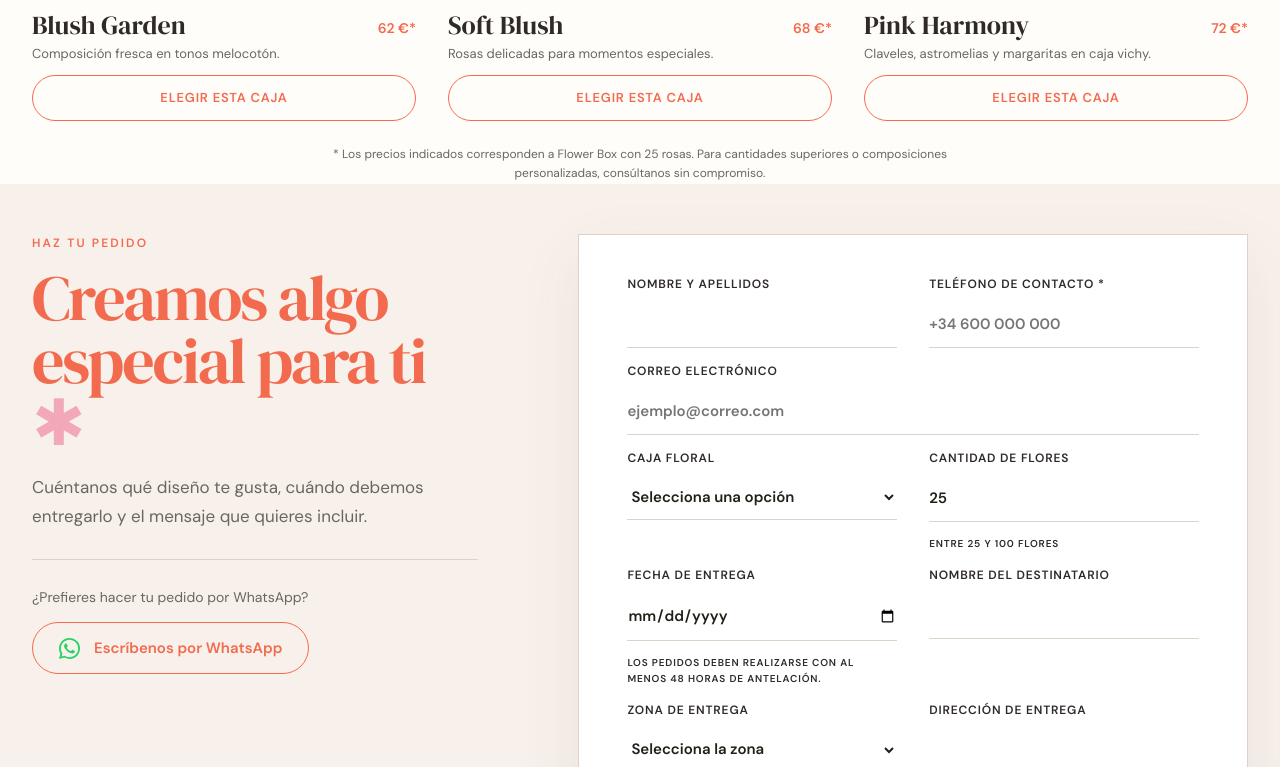
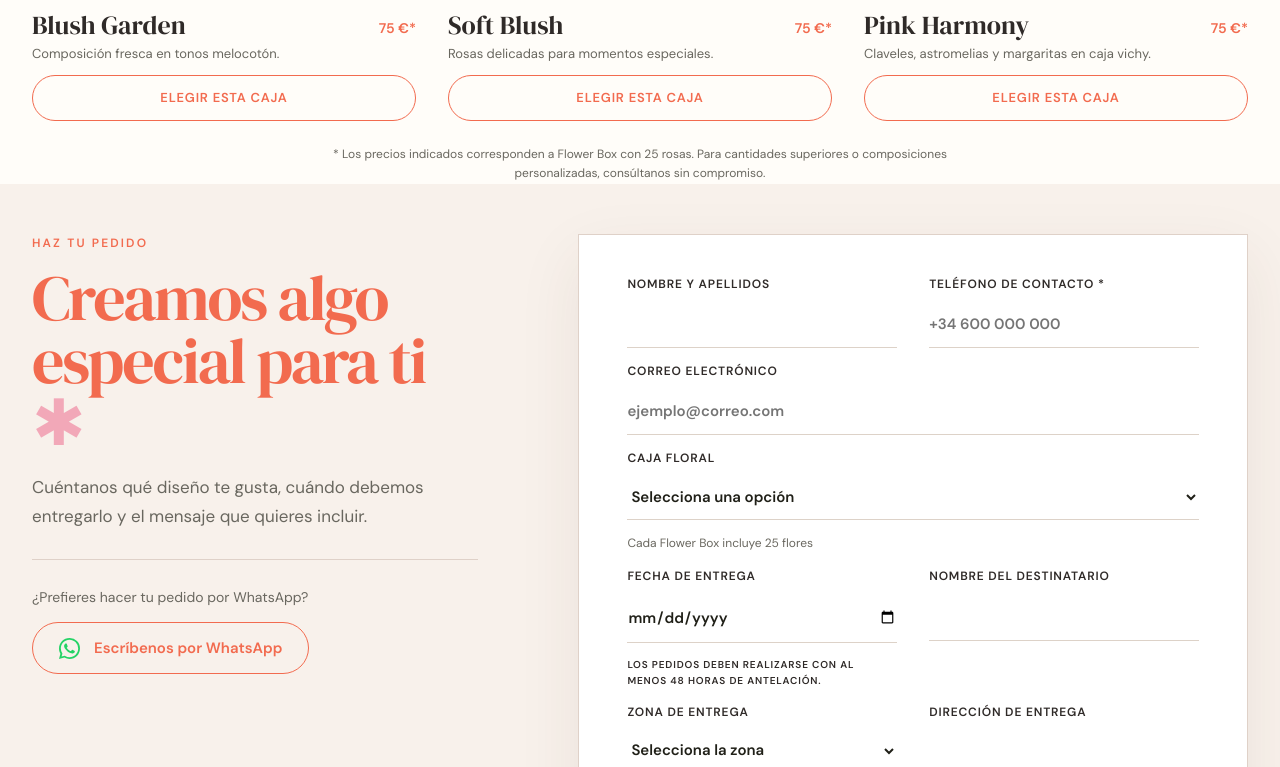
Before and after one commit to Maryery/the-flowers-box, a plain HTML site: page index.html in a window 1280 px wide. Shown: the part 1823-2590 px from the top of the page. Drawn offline with Linux system fonts and the light colour scheme.

Commit message:
Mas cambios en el formulario

```diff
--- a/index.html
+++ b/index.html
@@ -203,7 +203,7 @@
 									<h3>Pink Moment</h3>
 									<p>Rosas rosas en caja vichy.</p>
 								</div>
-								<strong>65 €*</strong>
+								<strong>75 €*</strong>
 							</div>
 							<button class="product-button" type="button">
 								Elegir esta caja
@@ -221,7 +221,7 @@
 									<h3>Pure White</h3>
 									<p>Rosas blancas con presentación elegante.</p>
 								</div>
-								<strong>70 €*</strong>
+								<strong>75 €*</strong>
 							</div>
 							<button class="product-button" type="button">
 								Elegir esta caja
@@ -239,7 +239,7 @@
 									<h3>Blush Garden</h3>
 									<p>Composición fresca en tonos melocotón.</p>
 								</div>
-								<strong>62 €*</strong>
+								<strong>75 €*</strong>
 							</div>
 							<button class="product-button" type="button">
 								Elegir esta caja
@@ -257,7 +257,7 @@
 									<h3>Soft Blush</h3>
 									<p>Rosas delicadas para momentos especiales.</p>
 								</div>
-								<strong>68 €*</strong>
+								<strong>75 €*</strong>
 							</div>
 							<button class="product-button" type="button">
 								Elegir esta caja
@@ -275,7 +275,7 @@
 									<h3>Pink Harmony</h3>
 									<p>Claveles, astromelias y margaritas en caja vichy.</p>
 								</div>
-								<strong>72 €*</strong>
+								<strong>75 €*</strong>
 							</div>
 							<button class="product-button" type="button">
 								Elegir esta caja
@@ -381,22 +381,10 @@
 									<option>Soft Blush</option>
 									<option>Pink Harmony</option>
 								</select>
-							</label>
 
-							<label>
-								Cantidad de flores
-								<input
-									type="number"
-									name="cantidad"
-									id="cantidad"
-									min="25"
-									max="100"
-									value="25"
-									step="1"
-									required
-									oninput="if (this.value > 100) this.value = 100;"
-								/>
-								<small>Entre 25 y 100 flores</small>
+								<small class="flower-box-info">
+									Cada Flower Box incluye 25 flores
+								</small>
 							</label>
 						</div>
 
--- a/styles.css
+++ b/styles.css
@@ -1159,3 +1159,21 @@ input:focus,select:focus,textarea:focus{
 	margin-top: 7px;
 	min-height: 16px;
 }
+
+.flower-box-info {
+	display: block;
+	margin-top: 8px;
+	color: var(--muted);
+	font-size: 12px;
+	font-weight: 400;
+	letter-spacing: 0;
+	text-transform: none;
+}
+
+.order-form > .form-row:has(#producto) {
+	grid-template-columns: 1fr;
+}
+
+.order-form > .form-row:has(#producto) label {
+	width: 100%;
+}
```
